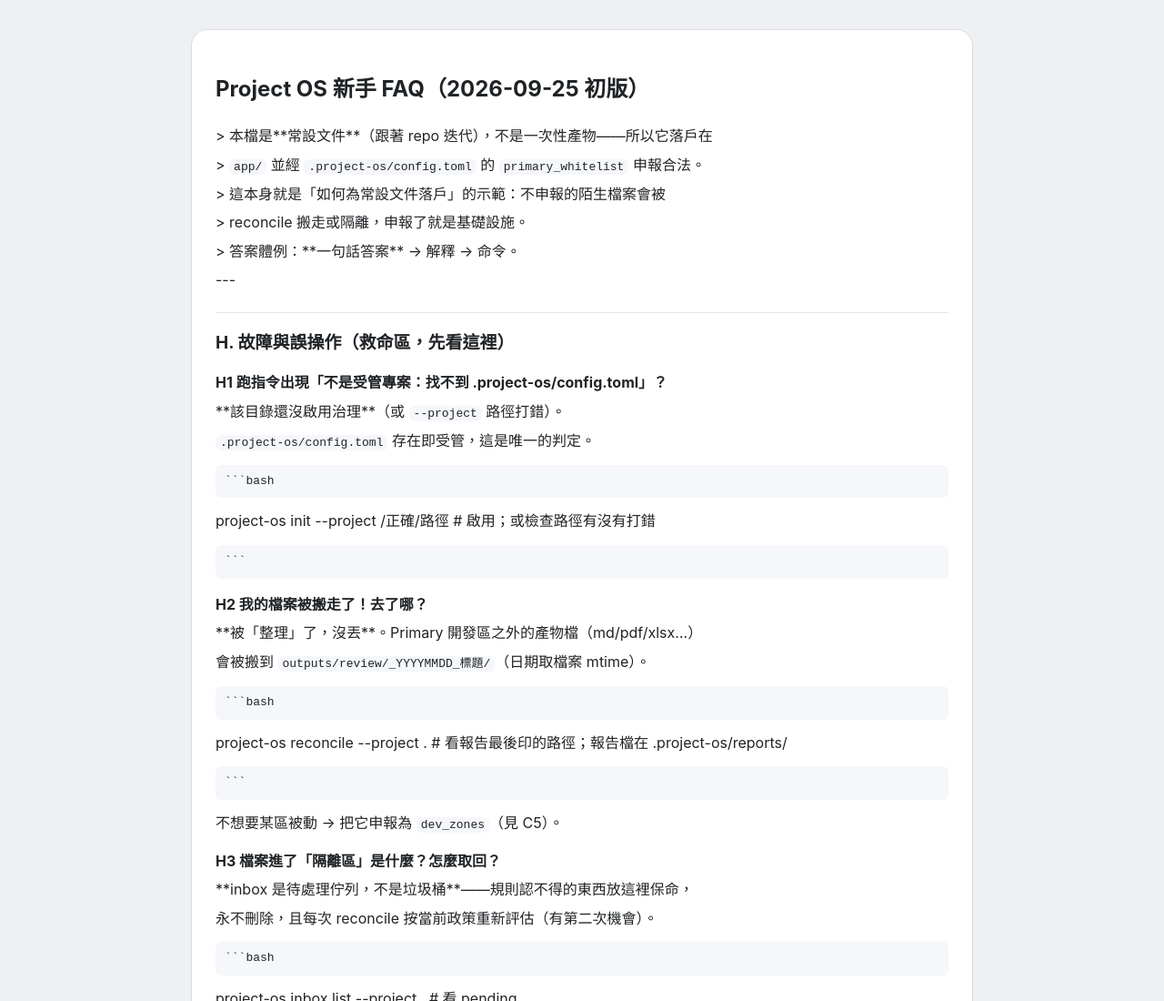
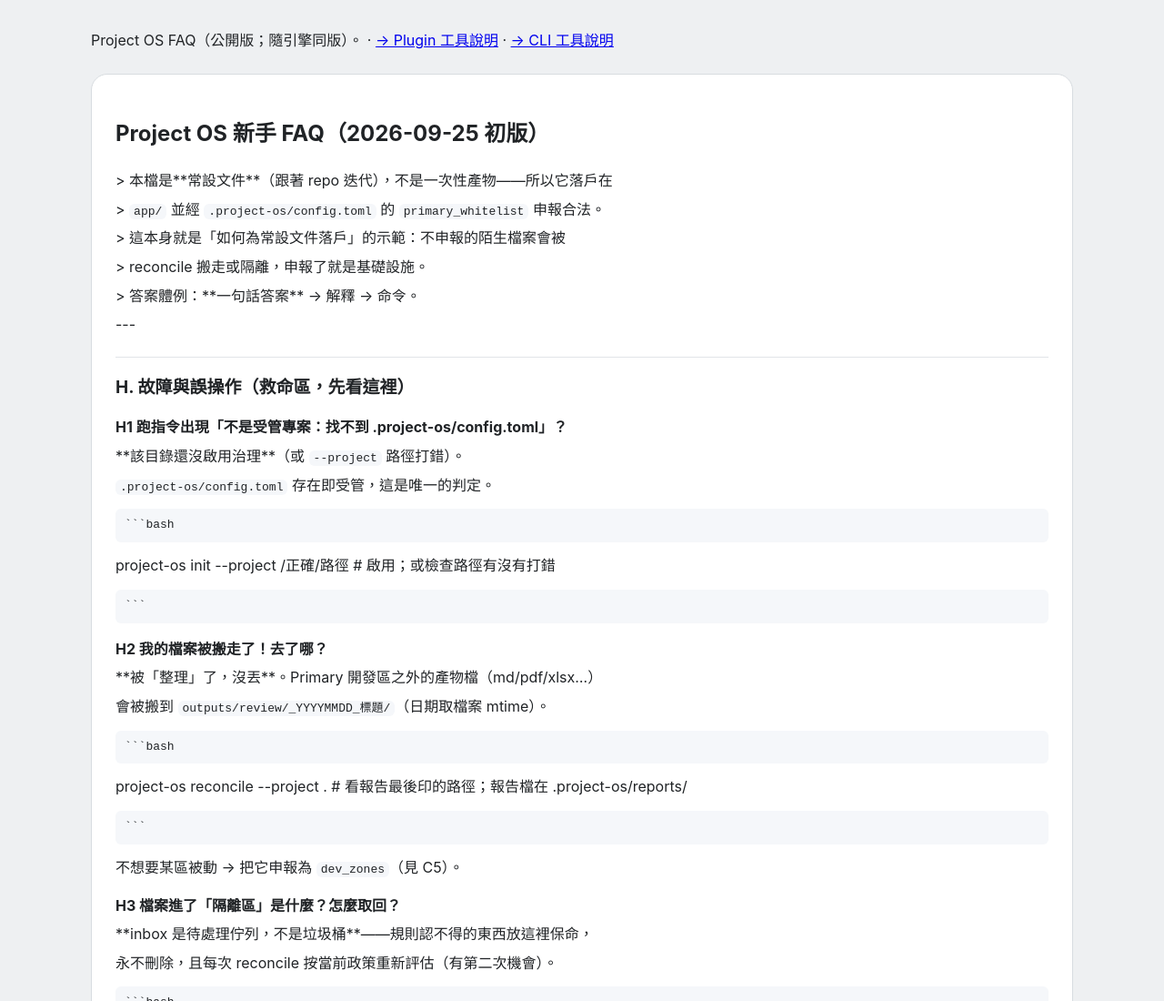
Before and after one commit to hojackywork/GovernanceDocs_Hub, a plain HTML site: page project-os/faq.html in a window 1280 px wide. Shown: the top 1100 px of the page at 91% size. Drawn offline with Linux system fonts and the light colour scheme.

Commit message:
docs(project-os): align FAQ navigation with Plugin and CLI
Actor: Codex / GPT-6

```diff
--- a/project-os/faq.html
+++ b/project-os/faq.html
@@ -1,4 +1,4 @@
-<!doctype html><html lang="zh-Hant"><meta charset="utf-8"><meta name="viewport" content="width=device-width, initial-scale=1"><title>Project OS FAQ（公開版）</title><style>body{margin:0;background:#eef0f2;color:#202326;font:16px/1.6 -apple-system,BlinkMacSystemFont,"PingFang TC",sans-serif}main{max-width:860px;margin:32px auto;padding:0 18px}section{background:white;border:1px solid #d8dce0;border-radius:18px;padding:26px}h1{font-size:24px}h2{font-size:19px;border-top:1px solid #e1e4e8;padding-top:18px;margin-top:22px}h3{font-size:16px;margin:16px 0 4px}p{margin:6px 0}pre,code{font:13px/1.6 ui-monospace,SFMono-Regular,monospace;background:#f5f7fa;border-radius:6px}pre{padding:8px 10px;overflow-x:auto}code{padding:1px 5px}footer{font-size:13px;color:#666;margin:20px 0 30px}</style><main><section><h1>Project OS 新手 FAQ（2026-09-25 初版）</h1>
+<!doctype html><html lang="zh-Hant"><meta charset="utf-8"><meta name="viewport" content="width=device-width, initial-scale=1"><title>Project OS FAQ（公開版）</title><style>body{margin:0;background:#eef0f2;color:#202326;font:16px/1.6 -apple-system,BlinkMacSystemFont,"PingFang TC",sans-serif}main{max-width:1080px;margin:32px auto;padding:0 18px}.page-nav{margin:1em 0;line-height:1.55}section{background:white;border:1px solid #d8dce0;border-radius:18px;margin:24px 0;padding:26px}h1{font-size:24px}h2{font-size:19px;border-top:1px solid #e1e4e8;padding-top:18px;margin-top:22px}h3{font-size:16px;margin:16px 0 4px}p{margin:6px 0}pre,code{font:13px/1.6 ui-monospace,SFMono-Regular,monospace;background:#f5f7fa;border-radius:6px}pre{padding:8px 10px;overflow-x:auto}code{padding:1px 5px}footer{font-size:13px;color:#666;margin:20px 0 30px}</style><main><p class="page-nav">Project OS FAQ（公開版；隨引擎同版）。 · <a href="plugin.html">→ Plugin 工具說明</a> · <a href="cli.html">→ CLI 工具說明</a></p><section><h1>Project OS 新手 FAQ（2026-09-25 初版）</h1>
 <p>&gt; 本檔是**常設文件**（跟著 repo 迭代），不是一次性產物——所以它落戶在</p>
 <p>&gt; <code>app/</code> 並經 <code>.project-os/config.toml</code> 的 <code>primary_whitelist</code> 申報合法。</p>
 <p>&gt; 這本身就是「如何為常設文件落戶」的示範：不申報的陌生檔案會被</p>
```
